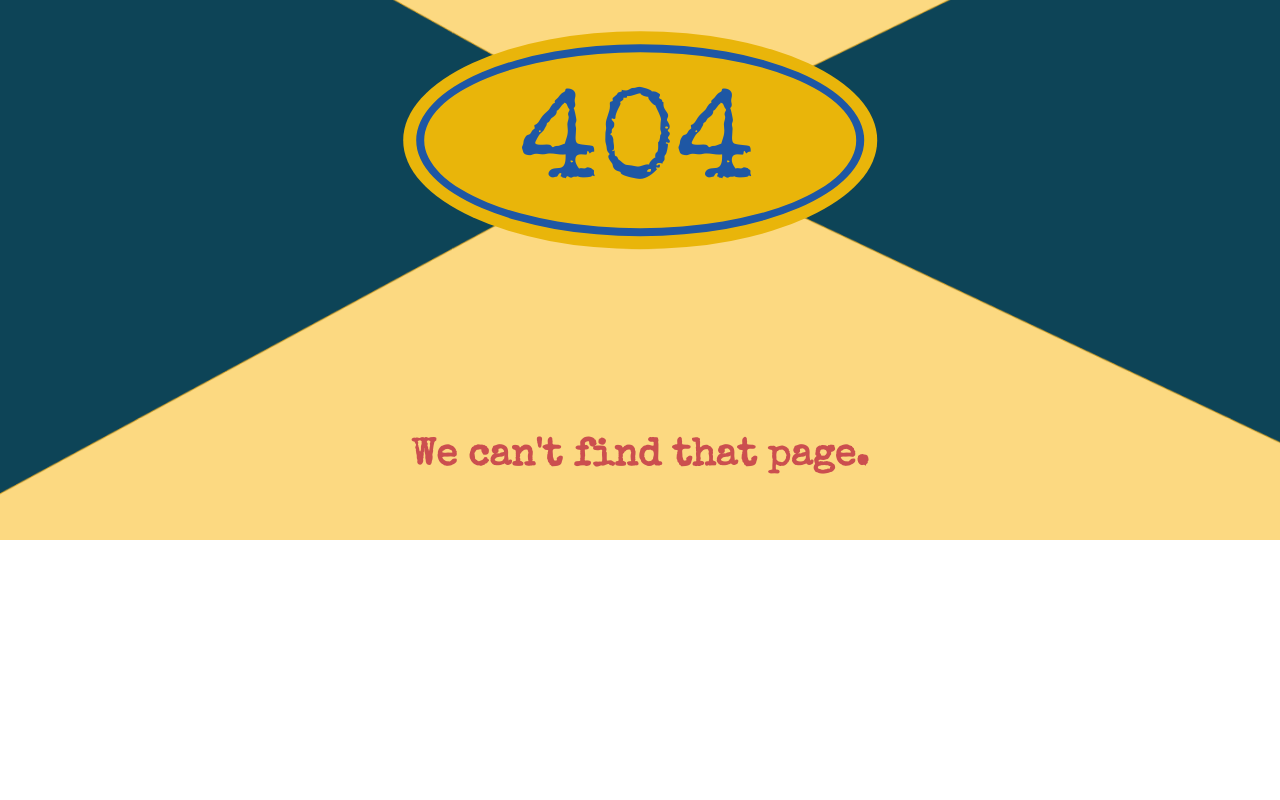
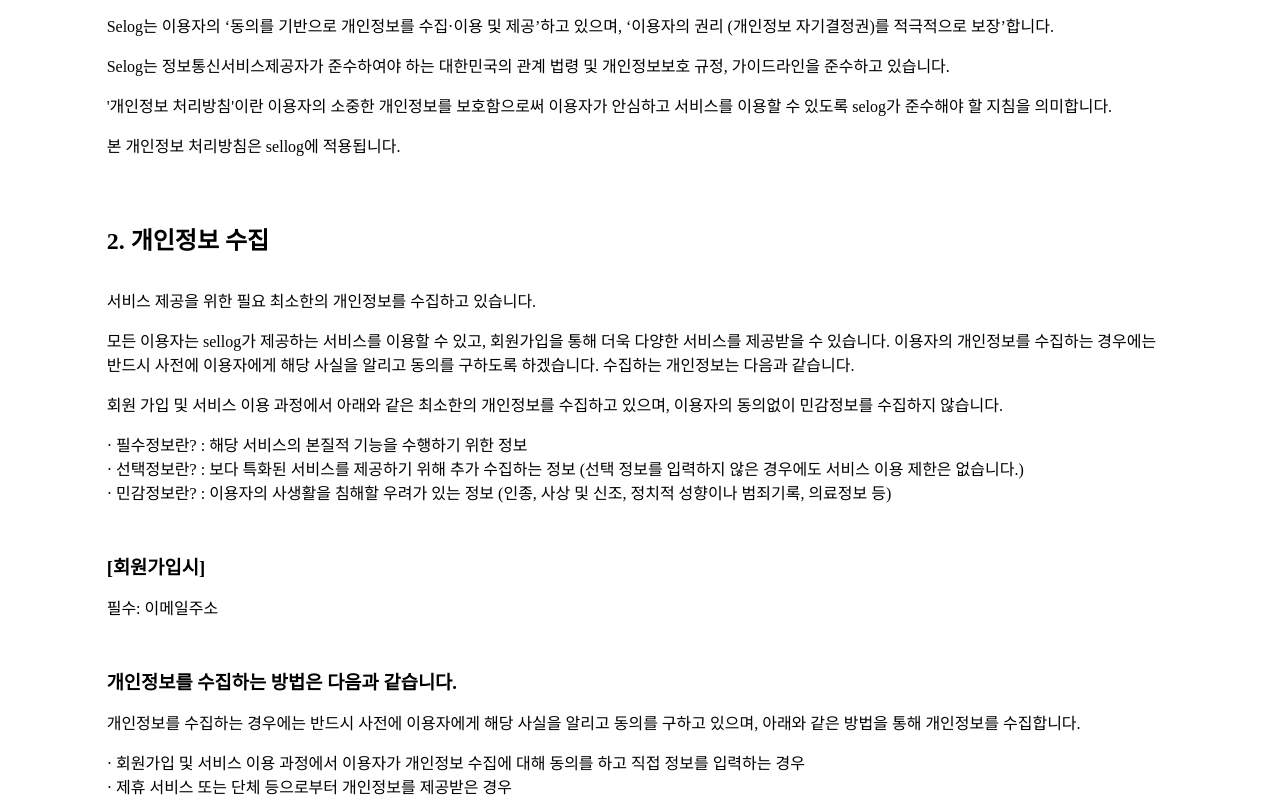
Before and after one commit to bohodays/Sellog, a React (Vite) app in the folder front-end/: page /termsOfUse in a window 1280 px wide. Before the commit this address had no page. Shown: the part 260-1060 px from the top of the page. Before the commit the page ends 800 px from the top, so only its background shows below. Built offline with nearby package versions, Linux system fonts and the light colour scheme; a web font is replaced by a local one.

Commit message:
design : 이용약관 페이지 UI 작업

```diff
--- a/front-end/src/App.tsx
+++ b/front-end/src/App.tsx
@@ -21,6 +21,7 @@ function App() {
   const OauthRedirect = React.lazy(
     () => import("./pages/OauthRedirect/OauthRedirect")
   );
+  const TermsOfUse = React.lazy(() => import("./pages/TermsOfUse/TermsOfUse"));
 
   return (
     <div className="App">
@@ -36,9 +37,9 @@ function App() {
               <Route path="/myroom" element={<MyRoom />} />
               <Route path="/mygoals" element={<MyGoals />} />
               <Route path="/csquiz" element={<CSQuiz />} />
-              <Route path="/item-shop" element={<ItemShop />} />
               <Route path="/mygoals" element={<MyGoals />} />
               <Route path="/oauth-login" element={<OauthRedirect />} />
+              <Route path="/termsOfUse" element={<TermsOfUse />} />
               <Route path="*" element={<NotFound />} />
             </Routes>
           </BrowserRouter>
--- a/front-end/src/pages/Login/Login.tsx
+++ b/front-end/src/pages/Login/Login.tsx
@@ -45,18 +45,6 @@ const Login = () => {
 
   console.log(userInfoUpdate, "유저 정보 업데이트 상태");
 
-  const [userInfo, setUserInfo] = useRecoilState(userInfoState);
-
-  useEffect(() => {
-    const accessToken = localData.getAccessToken();
-    if (accessToken) {
-      apiGetUserInfo().then((res) => {
-        setUserInfo(res?.data.response);
-        console.log(res?.data.response);
-      });
-    }
-  }, []);
-
   return (
     <SMain>
       {!isLoggedIn && (
--- /dev/null
+++ b/front-end/src/pages/TermsOfUse/TermsOfUse.tsx
@@ -0,0 +1,105 @@
+import React from "react";
+import { SMain } from "./styles";
+
+const TermsOfUse = () => {
+  return (
+    <SMain>
+      <h1>Selog 개인정보처리방침</h1>
+
+      <h2>1. 개인정보처리방침이란?</h2>
+      <p>
+        Selog는 이용자의 ‘동의를 기반으로 개인정보를 수집·이용 및 제공’하고
+        있으며, ‘이용자의 권리 (개인정보 자기결정권)를 적극적으로 보장’합니다.
+      </p>
+      <p>
+        Selog는 정보통신서비스제공자가 준수하여야 하는 대한민국의 관계 법령 및
+        개인정보보호 규정, 가이드라인을 준수하고 있습니다.
+      </p>
+      <p>
+        '개인정보 처리방침'이란 이용자의 소중한 개인정보를 보호함으로써 이용자가
+        안심하고 서비스를 이용할 수 있도록 selog가 준수해야 할 지침을
+        의미합니다.
+      </p>
+      <p className="last">본 개인정보 처리방침은 sellog에 적용됩니다.</p>
+
+      <h2>2. 개인정보 수집</h2>
+      <p>서비스 제공을 위한 필요 최소한의 개인정보를 수집하고 있습니다.</p>
+      <p>
+        모든 이용자는 sellog가 제공하는 서비스를 이용할 수 있고, 회원가입을 통해
+        더욱 다양한 서비스를 제공받을 수 있습니다. 이용자의 개인정보를 수집하는
+        경우에는 반드시 사전에 이용자에게 해당 사실을 알리고 동의를 구하도록
+        하겠습니다. 수집하는 개인정보는 다음과 같습니다.
+      </p>
+      <p>
+        회원 가입 및 서비스 이용 과정에서 아래와 같은 최소한의 개인정보를
+        수집하고 있으며, 이용자의 동의없이 민감정보를 수집하지 않습니다.
+      </p>
+      <ul>
+        <li>
+          &#183; 필수정보란? : 해당 서비스의 본질적 기능을 수행하기 위한 정보
+        </li>
+        <li>
+          &#183; 선택정보란? : 보다 특화된 서비스를 제공하기 위해 추가 수집하는
+          정보 (선택 정보를 입력하지 않은 경우에도 서비스 이용 제한은 없습니다.)
+        </li>
+        <li className="li-last">
+          &#183; 민감정보란? : 이용자의 사생활을 침해할 우려가 있는 정보 (인종,
+          사상 및 신조, 정치적 성향이나 범죄기록, 의료정보 등)
+        </li>
+      </ul>
+
+      <h3>[회원가입시]</h3>
+      <p className="li-last">필수: 이메일주소</p>
+
+      <h3>개인정보를 수집하는 방법은 다음과 같습니다.</h3>
+      <p>
+        개인정보를 수집하는 경우에는 반드시 사전에 이용자에게 해당 사실을 알리고
+        동의를 구하고 있으며, 아래와 같은 방법을 통해 개인정보를 수집합니다.
+      </p>
+      <ul>
+        <li>
+          &#183; 회원가입 및 서비스 이용 과정에서 이용자가 개인정보 수집에 대해
+          동의를 하고 직접 정보를 입력하는 경우
+        </li>
+        <li className="li-last">
+          &#183; 제휴 서비스 또는 단체 등으로부터 개인정보를 제공받은 경우
+        </li>
+      </ul>
+
+      <h3>
+        서비스 이용 과정에서 이용자로부터 수집하는 개인정보는 아래와 같습니다.
+      </h3>
+      <p className="last">
+        PC웹, 모바일 웹/앱 이용 과정에서 단말기정보(OS, 화면사이즈, 디바이스
+        아이디), IP주소, 쿠키, 방문일시, 서비스 이용 기록 등의 정보가 자동으로
+        생성되어 수집될 수 있습니다.
+      </p>
+
+      <h2>3. 개인정보 이용</h2>
+      <p>회원관리, 서비스 제공·개선, 신규 서비스 개발 등을 위해 이용합니다.</p>
+      <p>
+        회원 가입 시 또는 서비스 이용 과정에서 홈페이지 또는 개별
+        어플리케이션이나 프로그램 등을 통해 아래와 같이 서비스 제공을 위해
+        필요한 최소한의 개인정보를 수집하고 있습니다.
+      </p>
+      <ul>
+        <li>&#183; 회원 식별/가입의사 확인, 본인 확인, 부정이용 방지</li>
+        <li>&#183; 인구통계학적 특성에 따른 분석 및 개인화 서비스 제공</li>
+        <li>
+          &#183; 신규 서비스 개발, 다양한 서비스 제공, 문의사항 또는 불만처리,
+          공지사항 전달
+        </li>
+        <li>
+          &#183; 서비스의 원활한 운영에 지장을 주는 행위(계정 도용 및 부정 이용
+          행위 등 포함)에 대한 방지 및 제재
+        </li>
+        <li>
+          &#183; 서비스 이용 기록, 접속 빈도 및 서비스 이용에 대한 통계, 맞춤형
+          서비스 제공, 서비스 개선에 활용
+        </li>
+      </ul>
+    </SMain>
+  );
+};
+
+export default TermsOfUse;
--- /dev/null
+++ b/front-end/src/pages/TermsOfUse/styles.tsx
@@ -0,0 +1,32 @@
+import styled from "styled-components";
+
+export const SMain = styled.main`
+  max-width: 66.667rem;
+  padding-bottom: 5rem;
+  margin: auto;
+  margin-top: 5rem;
+
+  h1 {
+    margin-bottom: 5rem;
+  }
+
+  h2 {
+    margin-bottom: 2rem;
+  }
+
+  p {
+    margin-bottom: 1rem;
+  }
+
+  .last {
+    margin-bottom: 4rem;
+  }
+
+  .li-last {
+    margin-bottom: 3rem;
+  }
+
+  h3 {
+    margin-bottom: 1rem;
+  }
+`;
```
